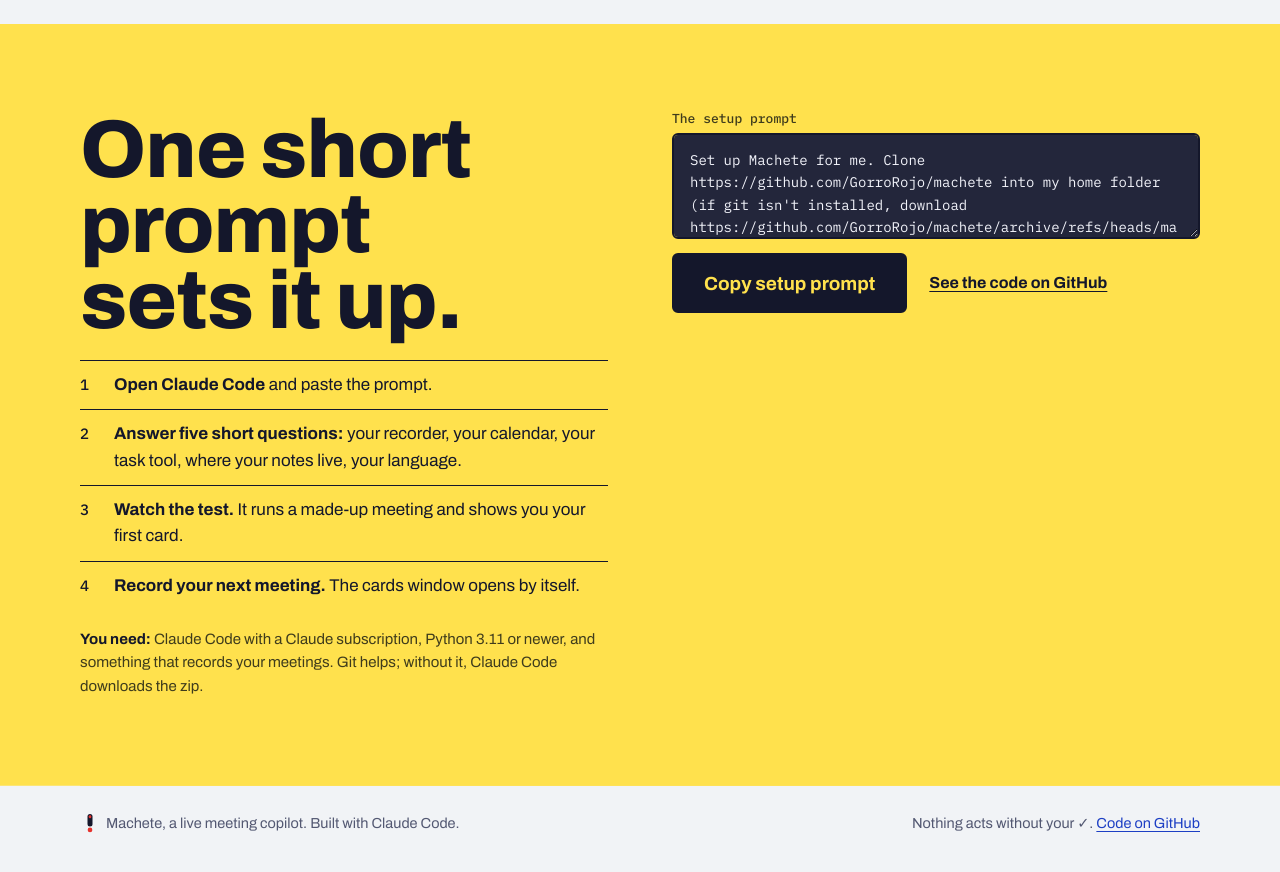
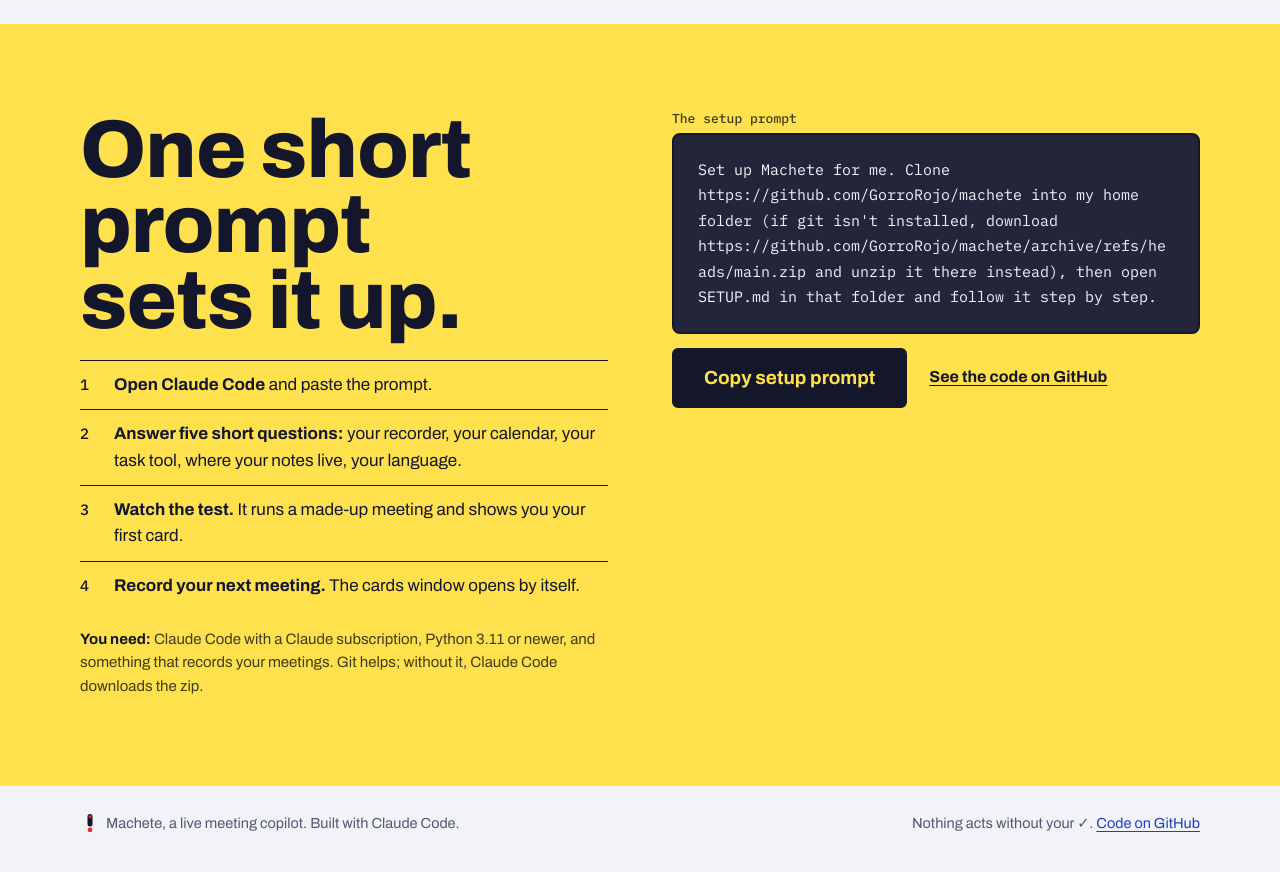
Before and after one commit to GorroRojo/machete, a plain HTML site: page docs/index.html in a window 1280 px wide. Shown: the part 5540-6412 px from the top of the page. Drawn offline with Linux system fonts and the light colour scheme.

Commit message:
Site: setup prompt box shows the whole prompt

```diff
--- a/docs/index.html
+++ b/docs/index.html
@@ -209,7 +209,8 @@ mark { color: var(--mark-ink); padding: 0 .18em; margin: 0 -.06em; border-radius
 .needs { margin-top: 18px; font-size: 15px; color: var(--hero-soft); max-width: 36em }
 .needs b { color: var(--hero-ink); font-weight: 700 }
 .prompt-box label { display: block; font: 500 13px/1 var(--mono); color: var(--hero-soft); margin-bottom: 8px }
-#setup-prompt { display: block; width: 100%; height: 7.6em; min-height: 4.6em; resize: vertical; padding: 14px 16px; font: 400 14px/1.6 var(--mono); color: var(--win-ink); background: var(--win); border: 2px solid var(--hero-ink); border-radius: 6px }
+/* the whole prompt is visible at once: the box grows to fit it, no inner scrollbar */
+#setup-prompt { display: block; width: 100%; field-sizing: content; min-height: 12.5em; resize: none; overflow: hidden; padding: 22px 24px; font: 400 15px/1.7 var(--mono); color: var(--win-ink); background: var(--win); border: 2px solid var(--hero-ink); border-radius: 8px; overflow-wrap: anywhere }
 .copy-row { display: flex; flex-wrap: wrap; align-items: center; gap: 12px 22px; margin-top: 14px }
 .copy { min-height: 60px; padding: 0 30px; font-size: 19px }
 .gh { color: var(--hero-ink); font-weight: 700; font-size: 16px }
@@ -457,6 +458,8 @@ footer { padding-block: 26px 40px; font-size: 14.5px; color: var(--muted); displ
 
   // copy the setup prompt
   var ta = document.getElementById('setup-prompt'), msg = document.getElementById('copyStatus'), btn = document.getElementById('copyBtn');
+  function fit() { if (!ta) return; ta.style.height = 'auto'; ta.style.height = (ta.scrollHeight + 4) + 'px'; }
+  fit(); window.addEventListener('resize', fit);
   if (ta && btn) btn.addEventListener('click', function () {
     var done = function () { msg.textContent = 'Copied. Paste it into Claude Code.'; };
     var fallback = function () { ta.focus(); ta.select(); var ok = false; try { ok = document.execCommand('copy'); } catch (e) {} if (ok) done(); else msg.textContent = 'Selected. Press Ctrl+C to copy.'; };
```
